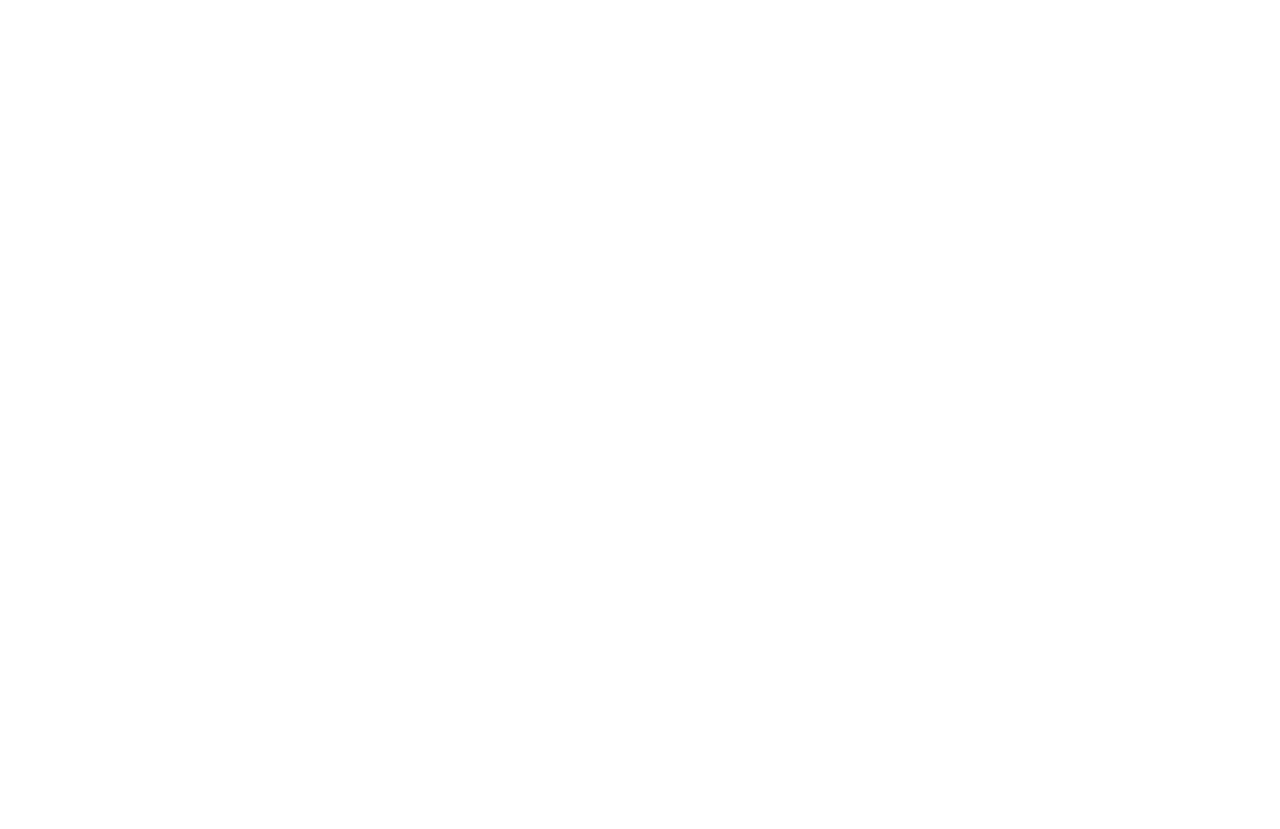
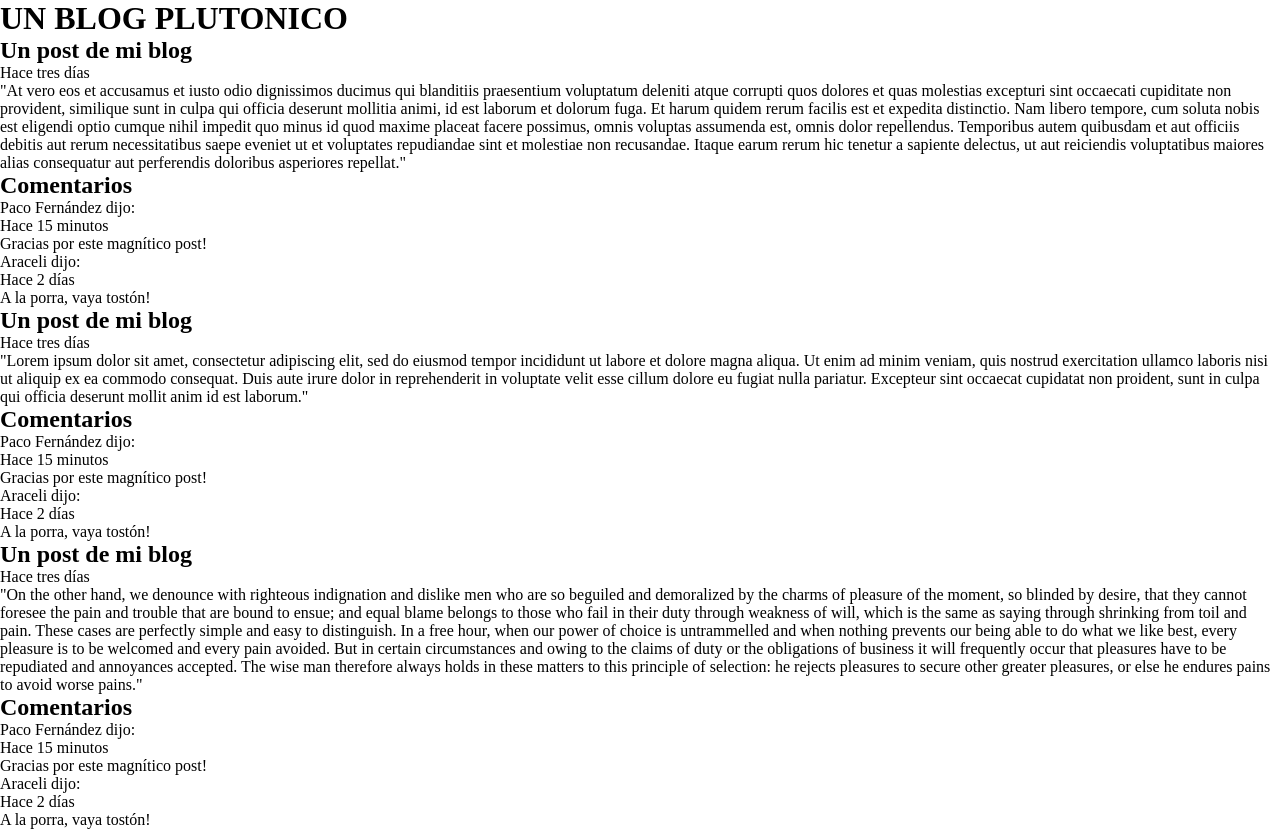
Before and after one commit to KikeMoreno/proyectoEntornos, a plain HTML site: page index.html in a window 1280 px wide. Before the commit the page ends 800 px from the top, so only its background shows below. Drawn offline with Linux system fonts and the light colour scheme.

Commit message:
Estructura con posts

```diff
--- a/index.html
+++ b/index.html
@@ -3,10 +3,104 @@
 <head>
 <meta charset="UTF-8">
 <meta name="viewport" content="width=device-width, user-scalable=no" />
-				<link rel="stylesheet" type="text/css" href="estilos.css" />
-<title>Insert title here</title>
+<link rel="stylesheet" type="text/css" href="estilos.css" />
+<title></title>
 </head>
 <body>
-
+	<header class="titulo">
+		<h1>UN BLOG PLUTONICO</h1>
+		<nav></nav>
+	</header>
+	<nav></nav>
+	<main>
+	<article>
+		<header>
+			<h1>Un post de mi blog</h1>
+			<time datetime="2014-10-05">Hace tres días</time>
+		</header>
+		<p>"At vero eos et accusamus et iusto odio dignissimos ducimus qui blanditiis praesentium voluptatum deleniti atque corrupti quos dolores et quas molestias excepturi sint occaecati cupiditate non provident, similique sunt in culpa qui officia deserunt mollitia animi, id est laborum et dolorum fuga. Et harum quidem rerum facilis est et expedita distinctio. Nam libero tempore, cum soluta nobis est eligendi optio cumque nihil impedit quo minus id quod maxime placeat facere possimus, omnis voluptas assumenda est, omnis dolor repellendus. Temporibus autem quibusdam et aut officiis debitis aut rerum necessitatibus saepe eveniet ut et voluptates repudiandae sint et molestiae non recusandae. Itaque earum rerum hic tenetur a sapiente delectus, ut aut reiciendis voluptatibus maiores alias consequatur aut perferendis doloribus asperiores repellat."</p>
+		<section>
+			<h2>Comentarios</h2>
+			<article>
+				<header>
+					<p>Paco Fernández dijo:</p>
+					<p>
+						<time datetime="2014-10-10">Hace 15 minutos</time>
+					</p>
+				</header>
+				<p>Gracias por este magnítico post!</p>
+			</article>
+			<article>
+				<header>
+					<p>Araceli dijo:</p>
+					<p>
+						<time datetime="2014-10-08">Hace 2 días</time>
+					</p>
+				</header>
+				<p>A la porra, vaya tostón!</p>
+			</article>
+		</section>
+	</article>
+	<article>
+		<header>
+			<h1>Un post de mi blog</h1>
+			<time datetime="2014-10-05">Hace tres días</time>
+		</header>
+		<p>"Lorem ipsum dolor sit amet, consectetur adipiscing elit, sed do eiusmod tempor incididunt ut labore et dolore magna aliqua. Ut enim ad minim veniam, quis nostrud exercitation ullamco laboris nisi ut aliquip ex ea commodo consequat. Duis aute irure dolor in reprehenderit in voluptate velit esse cillum dolore eu fugiat nulla pariatur. Excepteur sint occaecat cupidatat non proident, sunt in culpa qui officia deserunt mollit anim id est laborum."</p>
+		<section>
+			<h2>Comentarios</h2>
+			<article>
+				<header>
+					<p>Paco Fernández dijo:</p>
+					<p>
+						<time datetime="2014-10-10">Hace 15 minutos</time>
+					</p>
+				</header>
+				<p>Gracias por este magnítico post!</p>
+			</article>
+			<article>
+				<header>
+					<p>Araceli dijo:</p>
+					<p>
+						<time datetime="2014-10-08">Hace 2 días</time>
+					</p>
+				</header>
+				<p>A la porra, vaya tostón!</p>
+			</article>
+		</section>
+	</article>
+	<article>
+		<header>
+			<h1>Un post de mi blog</h1>
+			<time datetime="2014-10-05">Hace tres días</time>
+		</header>
+		<p>"On the other hand, we denounce with righteous indignation and dislike men who are so beguiled and demoralized by the charms of pleasure of the moment, so blinded by desire, that they cannot foresee the pain and trouble that are bound to ensue; and equal blame belongs to those who fail in their duty through weakness of will, which is the same as saying through shrinking from toil and pain. These cases are perfectly simple and easy to distinguish. In a free hour, when our power of choice is untrammelled and when nothing prevents our being able to do what we like best, every pleasure is to be welcomed and every pain avoided. But in certain circumstances and owing to the claims of duty or the obligations of business it will frequently occur that pleasures have to be repudiated and annoyances accepted. The wise man therefore always holds in these matters to this principle of selection: he rejects pleasures to secure other greater pleasures, or else he endures pains to avoid worse pains."</p>
+		<section>
+			<h2>Comentarios</h2>
+			<article>
+				<header>
+					<p>Paco Fernández dijo:</p>
+					<p>
+						<time datetime="2014-10-10">Hace 15 minutos</time>
+					</p>
+				</header>
+				<p>Gracias por este magnítico post!</p>
+			</article>
+			<article>
+				<header>
+					<p>Araceli dijo:</p>
+					<p>
+						<time datetime="2014-10-08">Hace 2 días</time>
+					</p>
+				</header>
+				<p>A la porra, vaya tostón!</p>
+			</article>
+		</section>
+	</article>
+	<nav></nav>
+	</main>
+	<aside>
+		<nav></nav>
+	</aside>
 </body>
 </html>
```
